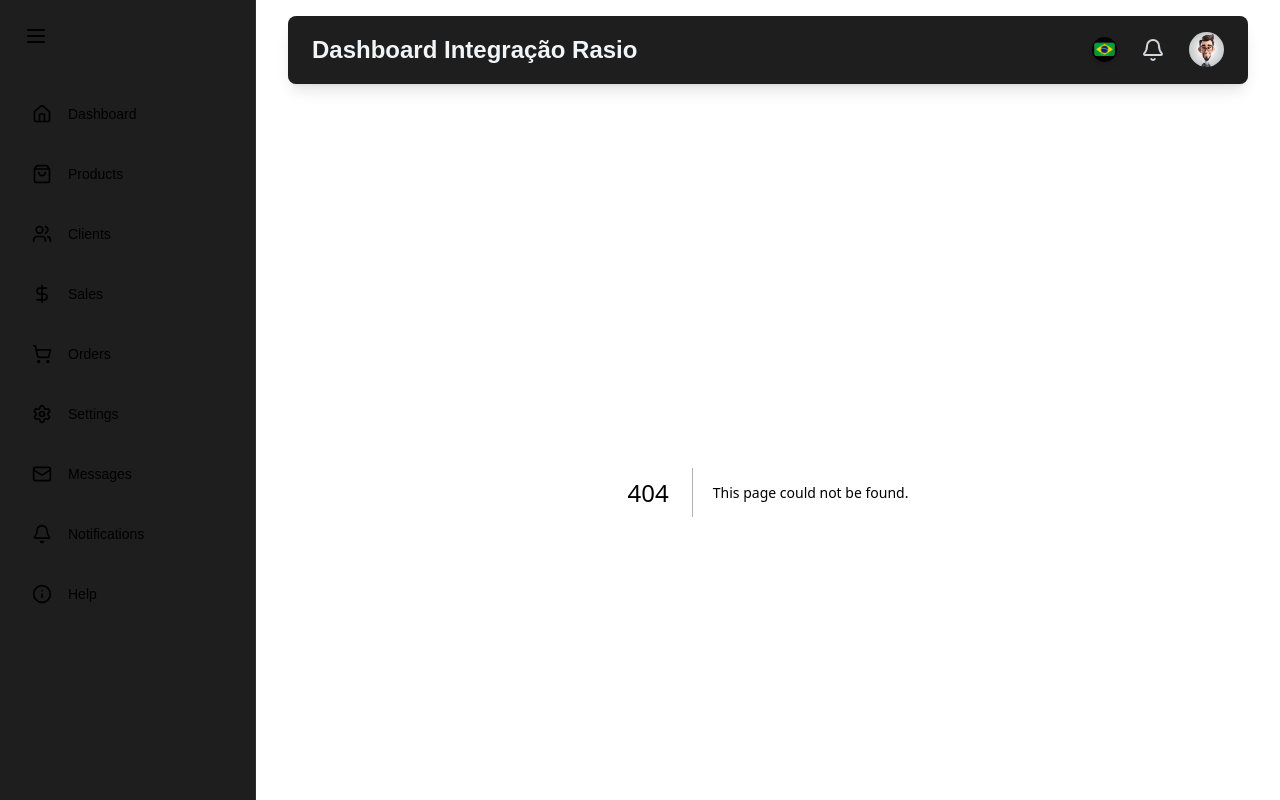
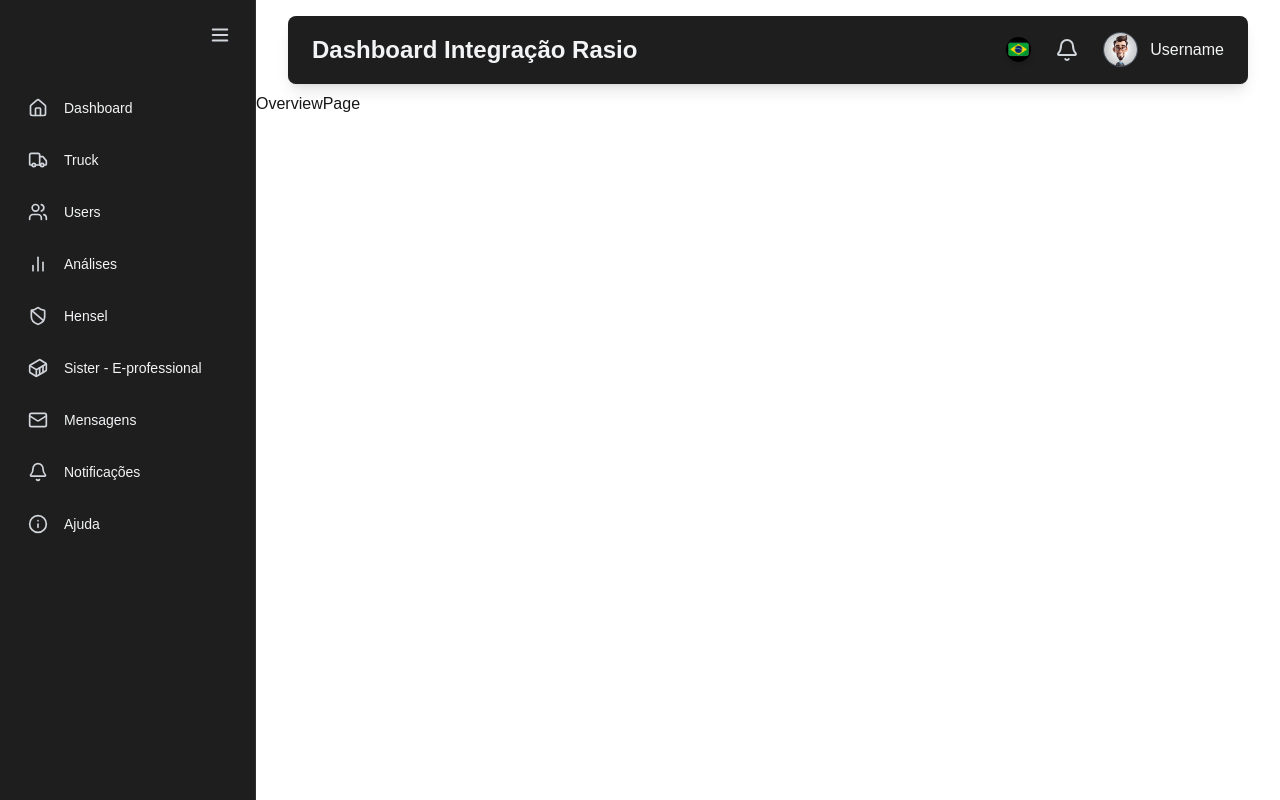
Before and after one commit to Mateussantan/dash_rasio, a Next.js app: page /overview in a window 1280 px wide. Before the commit this address had no page. Built offline with nearby package versions, Linux system fonts and the light colour scheme.

Commit message:
ajuste no sidebar

```diff
--- a/app/components/Header.jsx
+++ b/app/components/Header.jsx
@@ -23,14 +23,17 @@ const Header = () => {
           <div className="relative">
             <Bell className="w-5 sm:w-6 h-5 sm:h-6 text-gray-300 cursor-pointer hover:text-white" />
           </div>
-          <div className="flex-items-center space-x-2 sm:space-x-3">
+          <div className="flex items-center space-x-2 sm:space-x-3">
             <Image
               src={admin}
               alt="admin"
               width={35}
               height={35}
-              className="rounded-full border-gray-600"
+              className="rounded-full border border-gray-600"
             />
+            <span className="hidden sm:block text-gray-100 font-medium">
+              Username
+            </span>
           </div>
         </div>
       </div>
--- a/app/components/Sidebar.jsx
+++ b/app/components/Sidebar.jsx
@@ -1,31 +1,31 @@
-'use client'
+"use client";
 
 import {
   Bell,
+  ChartNoAxesColumn,
   House,
   Info,
   Mail,
-  Settings,
-  ShoppingBag,
+  ContainerIcon,
   Users,
-  DollarSign,
   Menu,
-  ShoppingCart,
+  Truck,
+  ShieldBan,
 } from "lucide-react";
 import { usePathname } from "next/navigation";
 import Link from "next/link";
 import React, { useState, useEffect } from "react";
 
 const ICONS = {
+  ShieldBan,
   House,
-  DollarSign,
-  Settings,
-  ShoppingBag,
+  Truck,
+  ContainerIcon,
+  ChartNoAxesColumn,
   Mail,
   Users,
   Bell,
   Info,
-  ShoppingCart
 };
 
 const Sidebar = () => {
@@ -34,37 +34,44 @@ const Sidebar = () => {
   const pathname = usePathname();
 
   useEffect(() => {
-    fetch("data/data.json")
+    fetch("/data/data.json")
       .then((res) => res.json())
-      .then((data) => setSidebarItems(data.sidebarItems));
+      .then((data) => setSidebarItems(data.sidebarItems))
+      .catch((err) => console.error("Erro ao carregar itens do sidebar:", err));
   }, []);
 
   return (
     <div
       className={`relative z-10 transition-all duration-300 ease-in-out flex-shrink-0 ${
         isSidebarOpen ? "w-64" : "w-20"
-      }`}
-    >
-      <div className="h-full bg-[#1e1e1e] backdrop-blur-md p-4 flex flex-col border-r border-[#2f2f2f]">
+      }`}>
+      <div className="h-full bg-[#1e1e1e] text-white p-4 flex flex-col border-r border-[#2f2f2f]">
         <button
           onClick={() => setIsSidebarOpen(!isSidebarOpen)}
-          className="p-2 rounded-full hover:bg-[#2f2f2f] transition-colors max:w-fit cursor-pointer"
-        >
-          <Menu size={24} />
+          className="p-2 rounded-full hover:bg-[#2f2f2f] transition-colors w-fit self-end">
+          <Menu size={22} className="text-gray-300" />
         </button>
+
         <nav className="mt-8 flex-grow">
           {sidebarItems.map((item) => {
             const IconComponent = ICONS[item.icon];
+
             return (
-              <Link key={item.name} href={item.href}>
+              <Link key={item.name} href={item.href || "#"}>
                 <div
-                  className={`flex items-center p-4 text-sm font-medium rounded-lg hover:bg-[#2f2f2f] transition-colors mb-2 ${
+                  className={`flex items-center p-3 text-sm font-medium rounded-md hover:bg-[#2f2f2f] transition-colors mb-2 ${
                     pathname === item.href ? "bg-[#2f2f2f]" : ""
-                  }`}
-                >
-                  <IconComponent size={20} style={{ minWidth: "20px" }} />
+                  }`}>
+                  {IconComponent ? (
+                    <IconComponent
+                      size={20}
+                      className="text-gray-300 min-w-[20px]"
+                    />
+                  ) : (
+                    <span className="text-gray-300 font-bold">?</span>
+                  )}
                   {isSidebarOpen && (
-                    <span className="ml-4 whitespace-nowrap">
+                    <span className="ml-4 whitespace-nowrap text-gray-100">
                       {item.name}
                     </span>
                   )}
--- /dev/null
+++ b/app/overview/page.jsx
@@ -0,0 +1,9 @@
+import React from 'react'
+
+const OverviewPage = () => {
+  return (
+    <div>OverviewPage</div>
+  )
+}
+
+export default OverviewPage;
--- a/app/page.js
+++ b/app/page.js
@@ -1,103 +1,5 @@
-import Image from "next/image";
+import OverviewPage from "./overview/page"
 
-export default function Home() {
-  return (
-    <div className="font-sans grid grid-rows-[20px_1fr_20px] items-center justify-items-center min-h-screen p-8 pb-20 gap-16 sm:p-20">
-      <main className="flex flex-col gap-[32px] row-start-2 items-center sm:items-start">
-        <Image
-          className="dark:invert"
-          src="/next.svg"
-          alt="Next.js logo"
-          width={180}
-          height={38}
-          priority
-        />
-        <ol className="font-mono list-inside list-decimal text-sm/6 text-center sm:text-left">
-          <li className="mb-2 tracking-[-.01em]">
-            Get started by editing{" "}
-            <code className="bg-black/[.05] dark:bg-white/[.06] font-mono font-semibold px-1 py-0.5 rounded">
-              app/page.js
-            </code>
-            .
-          </li>
-          <li className="tracking-[-.01em]">
-            Save and see your changes instantly.
-          </li>
-        </ol>
-
-        <div className="flex gap-4 items-center flex-col sm:flex-row">
-          <a
-            className="rounded-full border border-solid border-transparent transition-colors flex items-center justify-center bg-foreground text-background gap-2 hover:bg-[#383838] dark:hover:bg-[#ccc] font-medium text-sm sm:text-base h-10 sm:h-12 px-4 sm:px-5 sm:w-auto"
-            href="https://vercel.com/new?utm_source=create-next-app&utm_medium=appdir-template-tw&utm_campaign=create-next-app"
-            target="_blank"
-            rel="noopener noreferrer"
-          >
-            <Image
-              className="dark:invert"
-              src="/vercel.svg"
-              alt="Vercel logomark"
-              width={20}
-              height={20}
-            />
-            Deploy now
-          </a>
-          <a
-            className="rounded-full border border-solid border-black/[.08] dark:border-white/[.145] transition-colors flex items-center justify-center hover:bg-[#f2f2f2] dark:hover:bg-[#1a1a1a] hover:border-transparent font-medium text-sm sm:text-base h-10 sm:h-12 px-4 sm:px-5 w-full sm:w-auto md:w-[158px]"
-            href="https://nextjs.org/docs?utm_source=create-next-app&utm_medium=appdir-template-tw&utm_campaign=create-next-app"
-            target="_blank"
-            rel="noopener noreferrer"
-          >
-            Read our docs
-          </a>
-        </div>
-      </main>
-      <footer className="row-start-3 flex gap-[24px] flex-wrap items-center justify-center">
-        <a
-          className="flex items-center gap-2 hover:underline hover:underline-offset-4"
-          href="https://nextjs.org/learn?utm_source=create-next-app&utm_medium=appdir-template-tw&utm_campaign=create-next-app"
-          target="_blank"
-          rel="noopener noreferrer"
-        >
-          <Image
-            aria-hidden
-            src="/file.svg"
-            alt="File icon"
-            width={16}
-            height={16}
-          />
-          Learn
-        </a>
-        <a
-          className="flex items-center gap-2 hover:underline hover:underline-offset-4"
-          href="https://vercel.com/templates?framework=next.js&utm_source=create-next-app&utm_medium=appdir-template-tw&utm_campaign=create-next-app"
-          target="_blank"
-          rel="noopener noreferrer"
-        >
-          <Image
-            aria-hidden
-            src="/window.svg"
-            alt="Window icon"
-            width={16}
-            height={16}
-          />
-          Examples
-        </a>
-        <a
-          className="flex items-center gap-2 hover:underline hover:underline-offset-4"
-          href="https://nextjs.org?utm_source=create-next-app&utm_medium=appdir-template-tw&utm_campaign=create-next-app"
-          target="_blank"
-          rel="noopener noreferrer"
-        >
-          <Image
-            aria-hidden
-            src="/globe.svg"
-            alt="Globe icon"
-            width={16}
-            height={16}
-          />
-          Go to nextjs.org →
-        </a>
-      </footer>
-    </div>
-  );
+export default function Home (){
+  return <OverviewPage/>
 }
--- a/public/data/data.json
+++ b/public/data/data.json
@@ -199,13 +199,13 @@
   ],
   "sidebarItems": [
     { "name": "Dashboard", "icon": "House", "href": "/" },
-    { "name": "Products", "icon": "ShoppingBag", "href": "/products" },
-    { "name": "Clients", "icon": "Users", "href": "/users" },
-    { "name": "Sales", "icon": "DollarSign", "href": "/sales" },
-    { "name": "Orders", "icon": "ShoppingCart", "href": "/orders" },
-    { "name": "Settings", "icon": "Settings", "href": "" },
-    { "name": "Messages", "icon": "Mail", "href": "" },
-    { "name": "Notifications", "icon": "Bell", "href": "" },
-    { "name": "Help", "icon": "Info", "href": "" }
+    { "name": "Truck", "icon": "Truck", "href": "/Rodopar" },
+    { "name": "Users", "icon": "Users", "href": "/users" },
+    { "name": "Análises ", "icon": "ChartNoAxesColumn", "href": "/Estatísticas" },
+    { "name": "Hensel", "icon": "ShieldBan", "href": "/Hensel" },
+    { "name": "Sister - E-professional", "icon": "ContainerIcon", "href": "/Sister" },
+    { "name": "Mensagens", "icon": "Mail", "href": "" },
+    { "name": "Notificações", "icon": "Bell", "href": "" },
+    { "name": "Ajuda", "icon": "Info", "href": "" }
   ]
 }
```
Also changed, not shown: public/images/logotipo-rasio.png (added).
